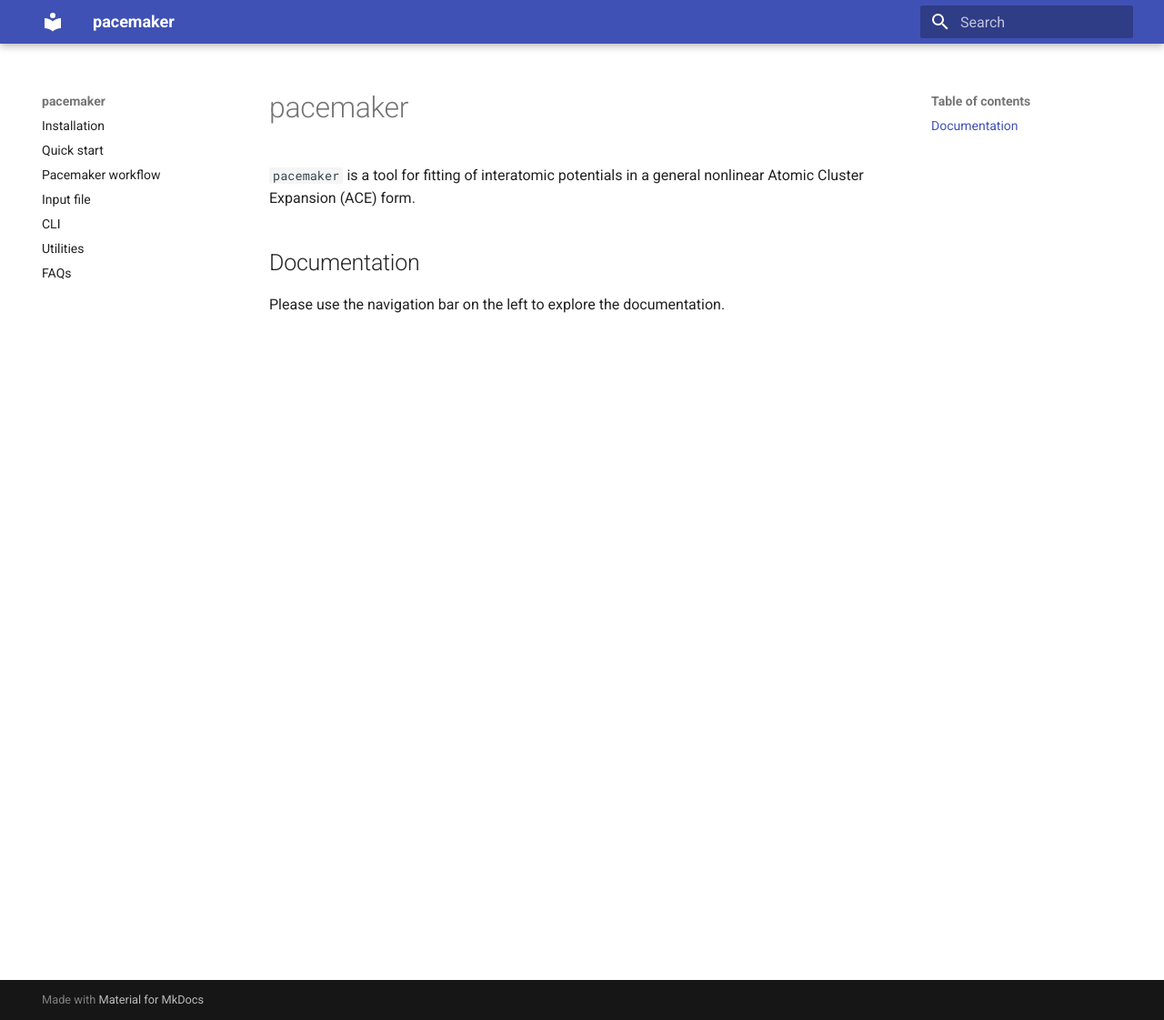
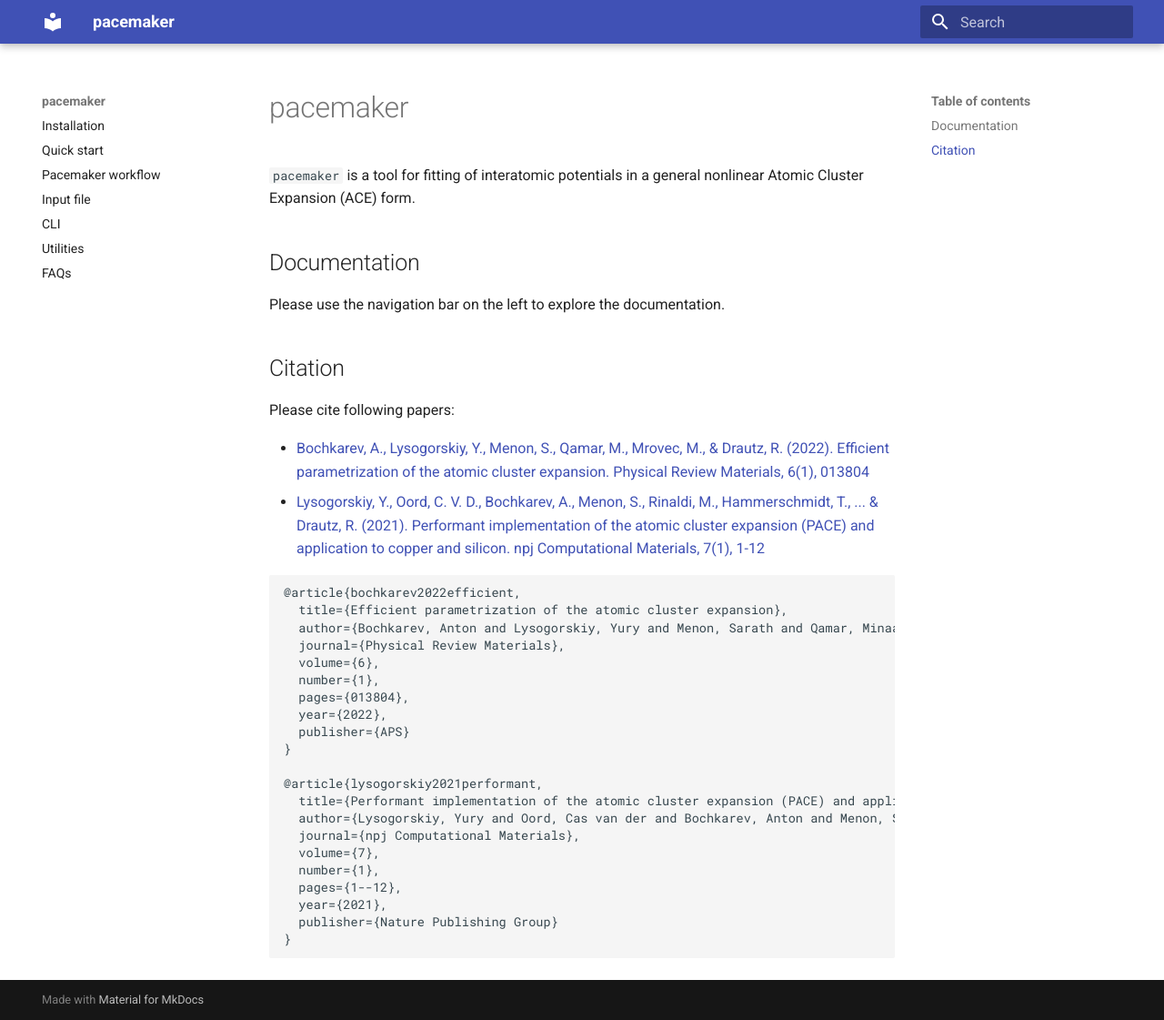
Before and after one commit to ICAMS/python-ace, an MkDocs documentation site: the page built from docs/index.md, in a window 1280 px wide and 1121 px high. Shown: the whole window at 91% size. Built offline with MkDocs 1.6.1 and Material for MkDocs 9.7.7, drawn with Linux system fonts in a browser that asks for light colours.

Commit message:
Update index.md

````diff
--- a/docs/index.md
+++ b/docs/index.md
@@ -5,3 +5,35 @@
 ## Documentation
 
 Please use the navigation bar on the left to explore the documentation.
+
+
+## Citation
+
+Please cite following papers:
+
+* [Bochkarev, A., Lysogorskiy, Y., Menon, S., Qamar, M., Mrovec, M., & Drautz, R. (2022). Efficient parametrization of the atomic cluster expansion. Physical Review Materials, 6(1), 013804](https://journals.aps.org/prmaterials/abstract/10.1103/PhysRevMaterials.6.013804)
+* [Lysogorskiy, Y., Oord, C. V. D., Bochkarev, A., Menon, S., Rinaldi, M., Hammerschmidt, T., ... & Drautz, R. (2021). Performant implementation of the atomic cluster expansion (PACE) and application to copper and silicon. npj Computational Materials, 7(1), 1-12](https://www.nature.com/articles/s41524-021-00559-9)
+
+```bibtex
+@article{bochkarev2022efficient,
+  title={Efficient parametrization of the atomic cluster expansion},
+  author={Bochkarev, Anton and Lysogorskiy, Yury and Menon, Sarath and Qamar, Minaam and Mrovec, Matous and Drautz, Ralf},
+  journal={Physical Review Materials},
+  volume={6},
+  number={1},
+  pages={013804},
+  year={2022},
+  publisher={APS}
+}
+
+@article{lysogorskiy2021performant,
+  title={Performant implementation of the atomic cluster expansion (PACE) and application to copper and silicon},
+  author={Lysogorskiy, Yury and Oord, Cas van der and Bochkarev, Anton and Menon, Sarath and Rinaldi, Matteo and Hammerschmidt, Thomas and Mrovec, Matous and Thompson, Aidan and Cs{\'a}nyi, G{\'a}bor and Ortner, Christoph and others},
+  journal={npj Computational Materials},
+  volume={7},
+  number={1},
+  pages={1--12},
+  year={2021},
+  publisher={Nature Publishing Group}
+}
+```
````
